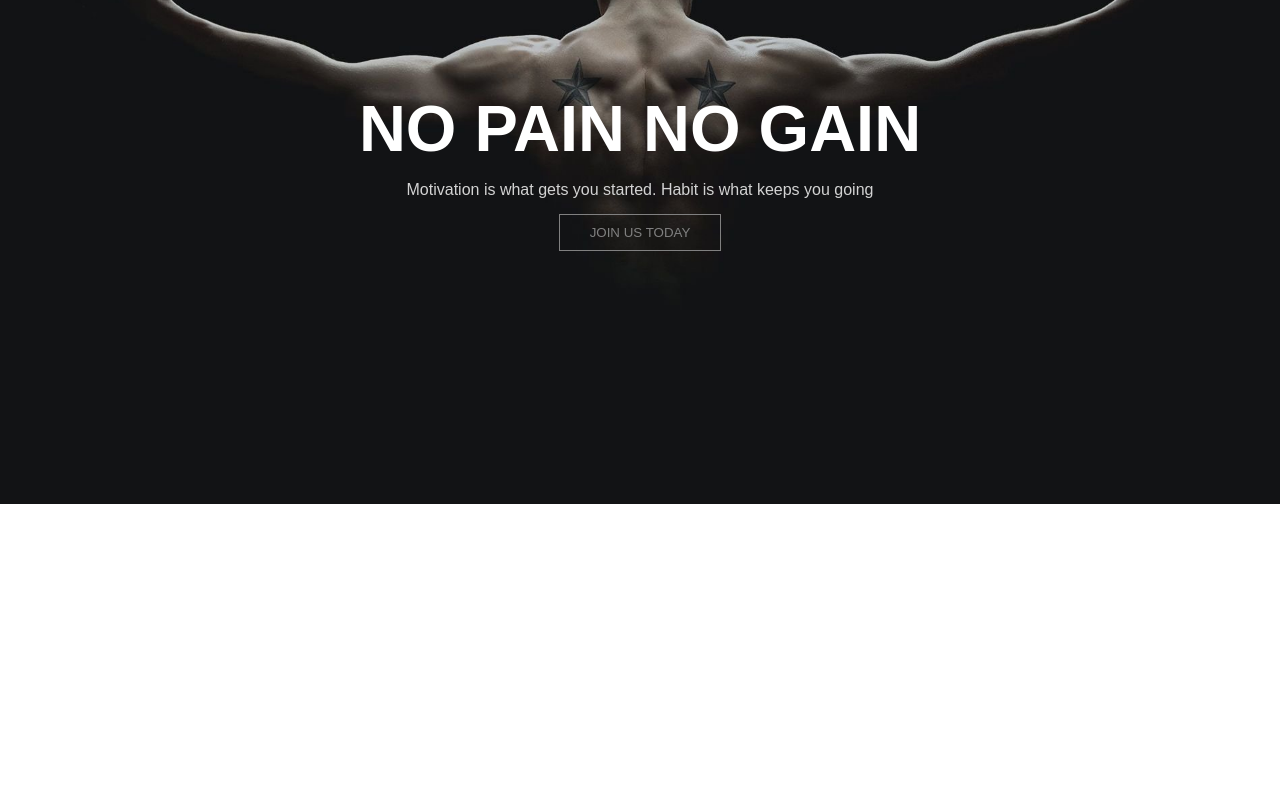
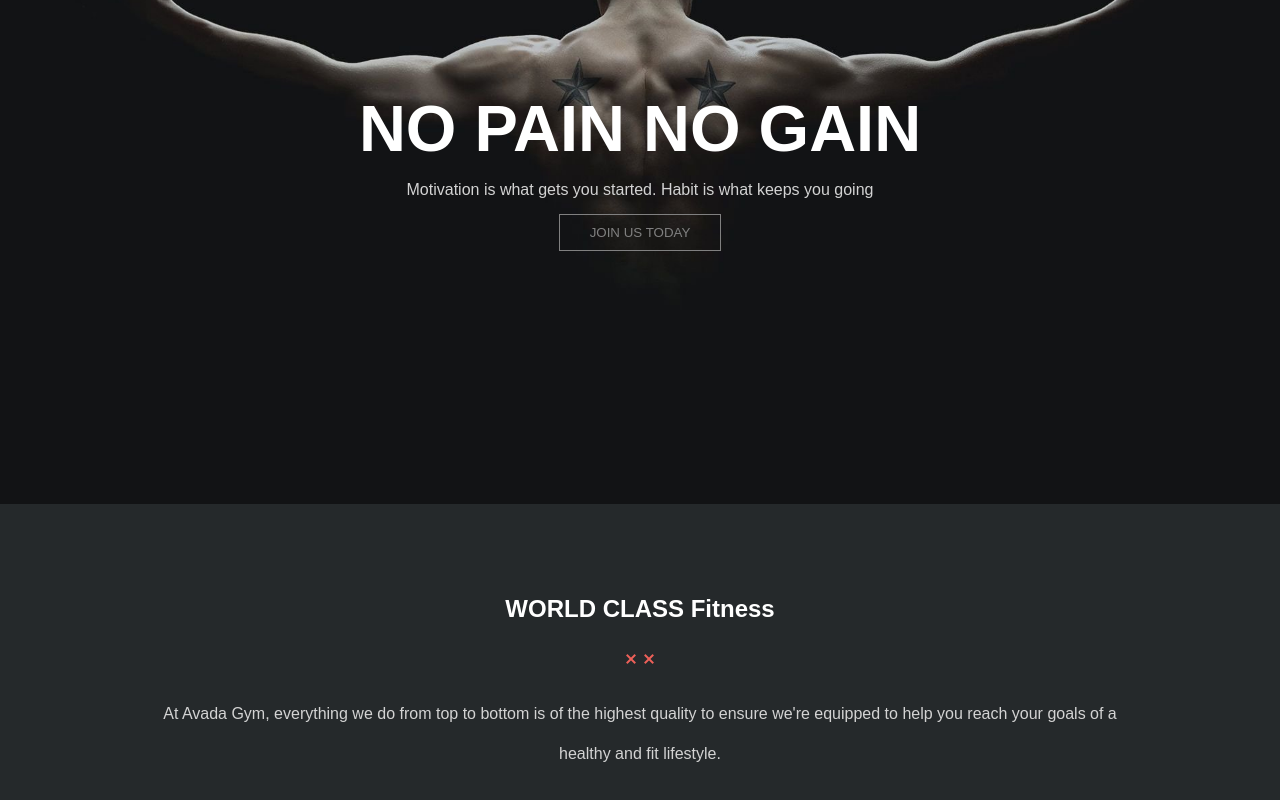
Before and after one commit to RicchiutiLucia/proj-html-vuejs, a Vue app: page / in a window 1280 px wide. Shown: the part 224-1024 px from the top of the page. Before the commit the page ends 800 px from the top, so only its background shows below. Built offline with nearby package versions, Linux system fonts and the light colour scheme.

Commit message:
blocco world class fitness completato

```diff
--- a/src/App.vue
+++ b/src/App.vue
@@ -1,10 +1,12 @@
 <script>
 import AppHeader from './components/AppHeader.vue';
+import AppMain from './components/AppMain.vue';
 
 export default {
   name: 'App',
   components: {
-    AppHeader
+    AppHeader,
+    AppMain
   }
 }
 
@@ -23,6 +25,9 @@ export default {
             </div>
         </div>
         </div>
+
+        <AppMain></AppMain>
+
 
     </body>
 
--- /dev/null
+++ b/src/components/AppMain.vue
@@ -0,0 +1,54 @@
+<template>
+      <div class="container height300 bg">
+      <div class="container-small height100 flex">
+        <div class="container-Title">
+          <h2>WORLD CLASS Fitness</h2>
+          <a href="#"><img src="../assets/images/divider-xx-red.png"></a>
+          <p>At Avada Gym, everything we do from top to bottom is of the highest quality to ensure we're equipped
+to help you reach your goals of a healthy and fit lifestyle.</p>
+        </div>
+      </div>
+    </div>
+
+
+</template>
+
+<script>
+  export default {
+    name: 'AppMain',
+    data(){
+      return{
+      }
+    }
+}
+</script>
+
+<style lang="scss" scoped>
+@import '../styles/generals.scss';
+@import '../styles/variable.scss';
+
+.container-Title {
+  margin-top: 75px;
+  color: $colorWhite;
+  text-align: center;
+    h2{
+        font-weight: bold;
+    }
+    a img{
+        margin-top: 30px;
+    }
+    p {
+      font-size: 16px;
+      color: lightgray;
+      margin-top: 10px;
+      padding: 15px 15px;
+      line-height: 40px;
+    }
+
+}
+.bg{
+    background-color: $colorDarkGrey;
+}
+
+
+</style>
--- a/src/styles/_variable.scss
+++ b/src/styles/_variable.scss
@@ -2,3 +2,4 @@ $colorWhite: white;
 $fontSize13: 13px;
 $fontSize65: 65px;
 $colorRed:#d5625f;
+$colorDarkGrey:#25292b;
--- a/src/styles/generals.scss
+++ b/src/styles/generals.scss
@@ -18,7 +18,12 @@ body{
 .heightBanner {
     height: calc(100% - 240px);
 }
-
+.height300 {
+    height: 300px;
+}
+.height100{
+    height: 100%;
+}
 .flex-center-items{
     display: flex;
     align-items: center;
```
Lines whose indentation alone changed are shown as unchanged.
